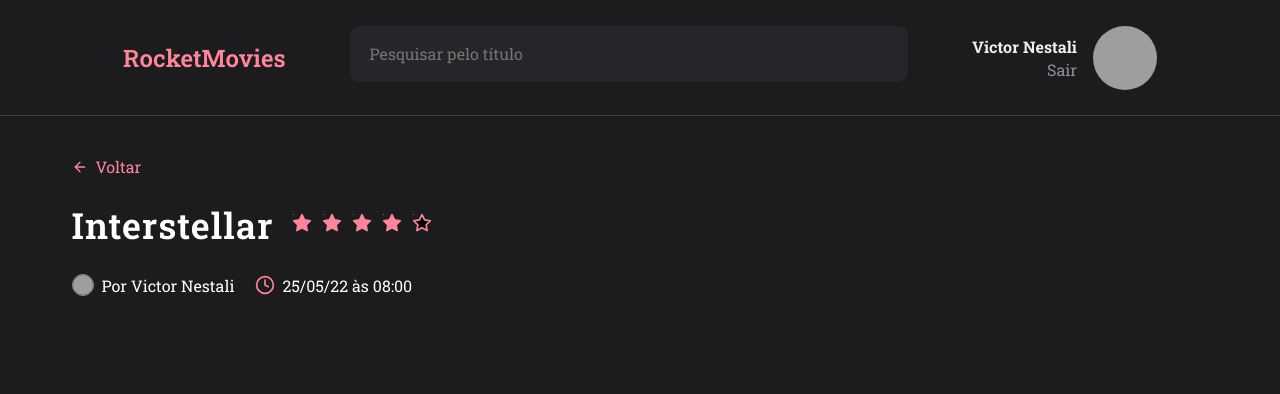
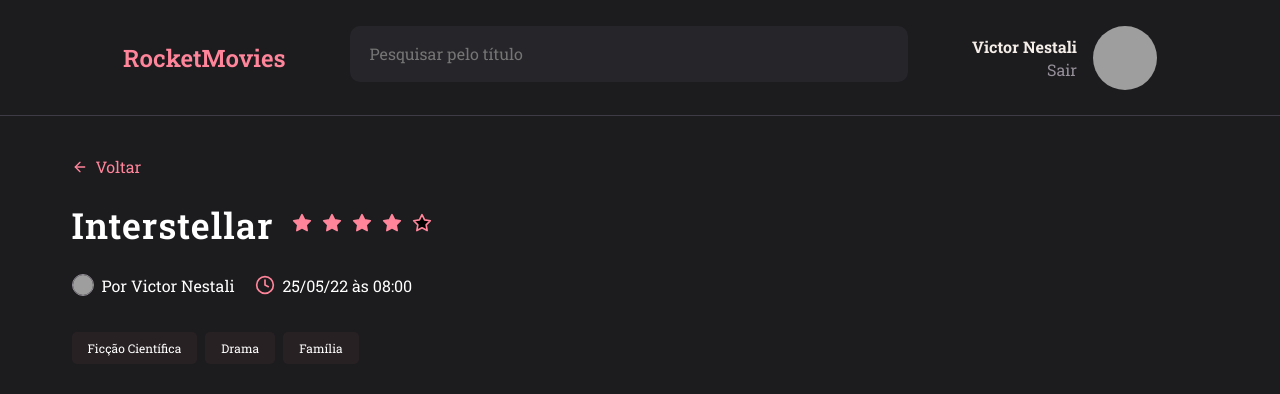
Before and after one commit to devnestali/rocketmovies, a React (Vite) app: page / in a window 1280 px wide. Shown: the top 394 px of the page. Built offline with nearby package versions, Linux system fonts and the light colour scheme; grey boxes are pictures that could not be loaded.

Commit message:
Creating component tag

```diff
--- a/src/components/Rating/styles.js
+++ b/src/components/Rating/styles.js
@@ -3,10 +3,7 @@
 export const Container = styled.div`
 
   > input[type="radio"] {
-    height: 1px;
-    width: 1px;
-    position: absolute;
-    transform: translate(50%, 50%);
+    display: none;
   }
 
   > label {
--- /dev/null
+++ b/src/components/Tag/index.jsx
@@ -0,0 +1,10 @@
+/* eslint-disable react/prop-types */
+import { Container } from "./styles";
+
+export function Tag ({ title }) {
+  return (
+    <Container>
+      {title}
+    </Container>
+  )
+}
--- /dev/null
+++ b/src/components/Tag/styles.js
@@ -0,0 +1,11 @@
+import styled from "styled-components";
+
+export const Container = styled.span`
+  font-size: 1.2rem;
+  padding: .8rem 1.6rem;
+  border-radius: .5rem;
+  margin-right: .8rem;
+
+  color: ${({ theme }) => theme.COLORS.WHITE };
+  background-color: ${({ theme }) => theme.COLORS.GRAY_700 };
+`;
--- a/src/pages/MoviePreview/index.jsx
+++ b/src/pages/MoviePreview/index.jsx
@@ -2,6 +2,7 @@
 import { Header } from "../../components/Header";
 import { FiArrowLeft, FiClock } from 'react-icons/fi'
 import { Rating } from "../../components/Rating";
+import { Tag } from "../../components/Tag";
 
 export function MoviePreview() {
   return (
@@ -28,8 +29,12 @@
           <div className="timeWasWritten">
             <p><FiClock size={20} /> 25/05/22 às 08:00</p>
           </div>
+
         </div>
 
+          <Tag title="Ficção Científica" />
+          <Tag title="Drama" />
+          <Tag title="Família" />
 
       </main>
 
--- a/src/pages/MoviePreview/styles.js
+++ b/src/pages/MoviePreview/styles.js
@@ -38,7 +38,7 @@
       display: flex;
       align-items: center;
       gap: 2rem;
-      margin-top: 2.5rem;
+      margin: 2.5rem 0 4rem 0;
 
       .author {
         display: flex;
--- a/src/styles/theme.js
+++ b/src/styles/theme.js
@@ -9,6 +9,7 @@
     WHITE: "#FFFFFF",
     PINK: "#FF859B",
 
+    GRAY_700: "#282124",
     GRAY_500: "#948F99",
     GRAY_200: "#E5E5E5",
     GRAY_100: "#F4EDE8",
```
